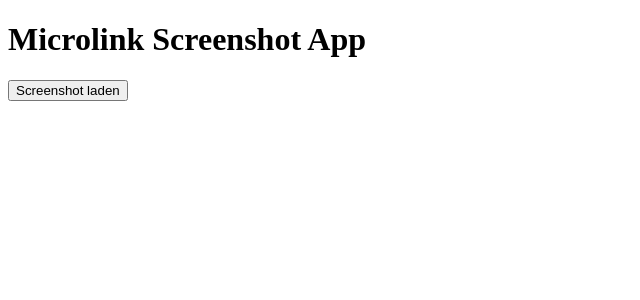
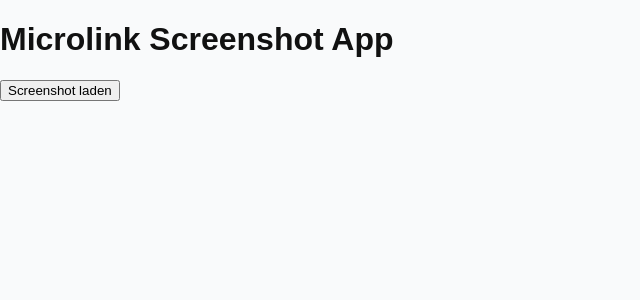
Before and after one commit to Snaefell18/qs4, a Next.js app: page / in a window 1280 px wide. Shown: the top 300 px of the page, without its empty margins (0-640 px from the left). Built offline with nearby package versions, Linux system fonts and the light colour scheme.

Commit message:
Create layout.js

```diff
--- /dev/null
+++ b/app/layout.js
@@ -0,0 +1,22 @@
+export const metadata = {
+  title: "Microlink Screenshot App",
+  description: "Eine kleine Demo-App mit Next.js + Vercel",
+};
+
+export default function RootLayout({ children }) {
+  return (
+    <html lang="de">
+      <body
+        style={{
+          fontFamily: "sans-serif",
+          backgroundColor: "#f9fafb",
+          color: "#111",
+          margin: 0,
+          padding: 0,
+        }}
+      >
+        {children}
+      </body>
+    </html>
+  );
+}
```
